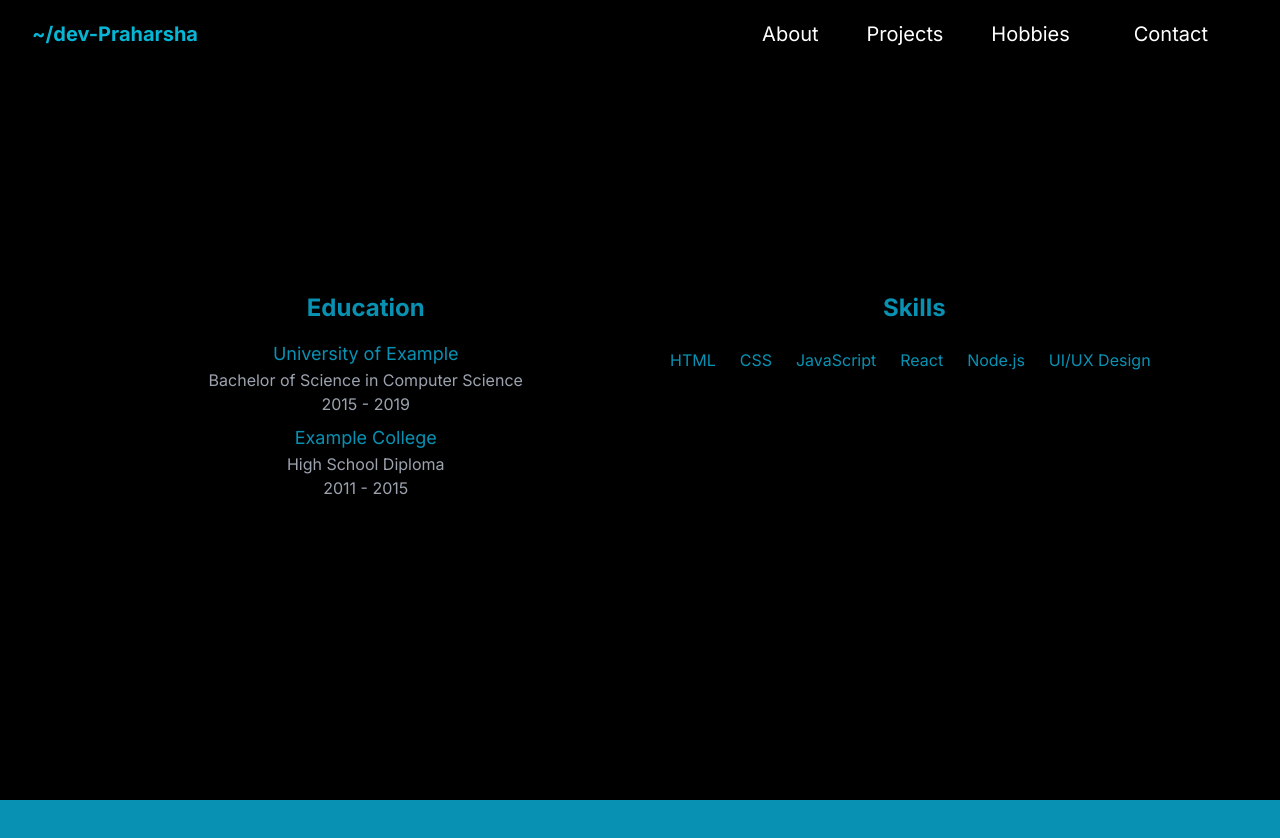
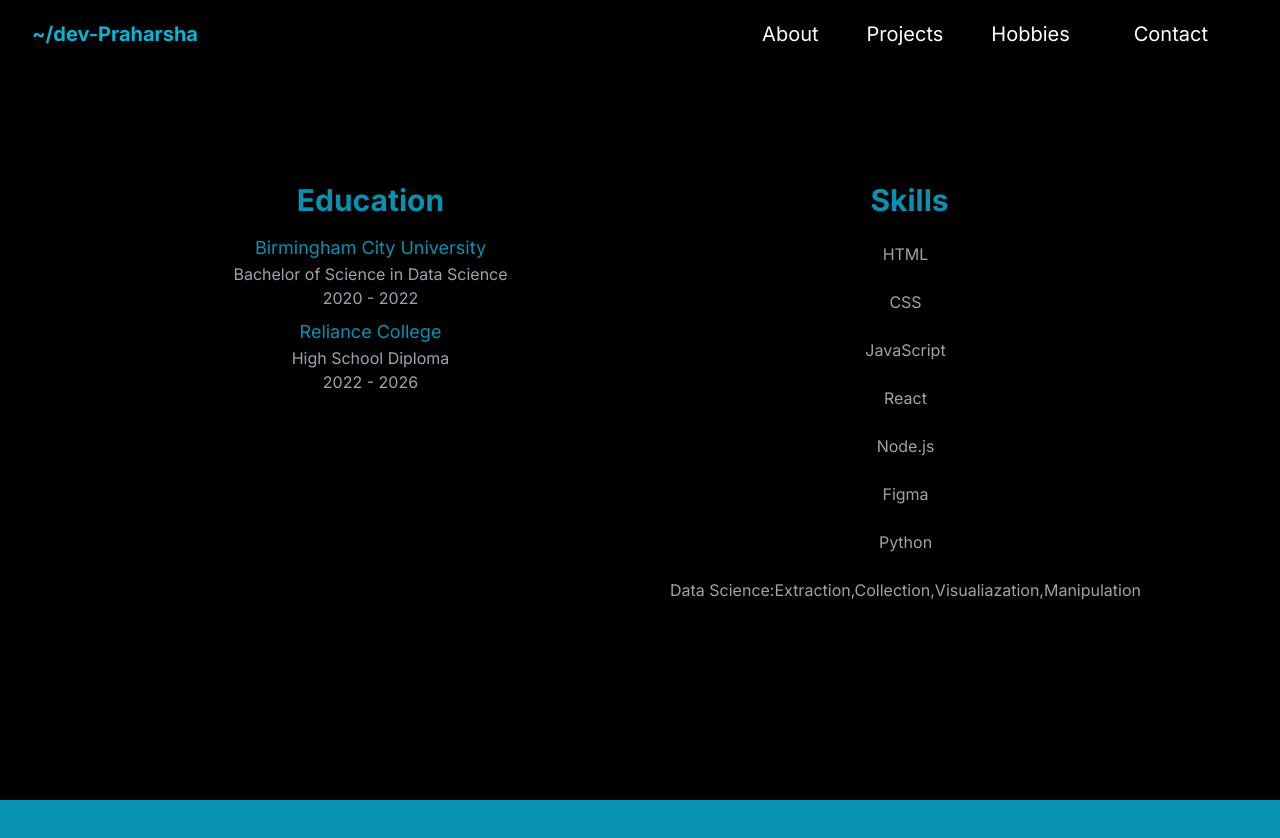
Before and after one commit to Praharshathapa/portfolio-nextjs, a Next.js app: page / in a window 1280 px wide. Shown: the top 838 px of the page. Built offline with nearby package versions, Linux system fonts and the light colour scheme.

Commit message:
chnaged minor fixes

```diff
--- a/components/education.jsx
+++ b/components/education.jsx
@@ -3,25 +3,25 @@ import React from 'react';
 const Education = () => {
     const educationItems = [
         {
-            institution: "University of Example",
-            degree: "Bachelor of Science in Computer Science",
-            year: "2015 - 2019",
+            institution: "Birmingham City University",
+            degree: "Bachelor of Science in Data Science",
+            year: "2020 - 2022",
         },
         {
-            institution: "Example College",
+            institution: "Reliance College",
             degree: "High School Diploma",
-            year: "2011 - 2015",
+            year: "2022 - 2026",
         },
     ];
 
     return (
         <div className=" p-4 rounded shadow-md">
-            <h2 className="text-2xl font-bold mb-4">Education</h2>
+            <h2 className="text-3xl font-bold mb-4">Education</h2>
             <ul>
                 {educationItems.map((item, index) => (
                     <li key={index} className="mb-2">
                         <h3 className="text-lg ">{item.institution}</h3>
-                        <p className="text-gray-400">{item.degree}</p>
+                        <p className="text-gray-400 text-s">{item.degree}</p>
                         <p className="text-gray-400">{item.year}</p>
                     </li>
                 ))}
--- a/components/skills.jsx
+++ b/components/skills.jsx
@@ -1,14 +1,14 @@
 import React from 'react';
 
 const Skills = () => {
-    const skillsList = ["HTML", "CSS", "JavaScript", "React", "Node.js", "UI/UX Design"];
+    const skillsList = ["HTML", "CSS", "JavaScript", "React", "Node.js", "Figma", "Python", "Data Science:Extraction,Collection,Visualiazation,Manipulation"];
 
     return (
         <div className=" p-4 rounded shadow-md">
-            <h2 className="text-2xl font-bold mb-4">Skills</h2>
-            <ul className="flex flex-wrap">
+            <h2 className="text-3xl font-bold mb-4">Skills</h2>
+            <ul className="columns-1 text-s">
                 {skillsList.map((skill, index) => (
-                    <li key={index} className="mr-2 mb-2 p-2   ">
+                    <li key={index} className="mr-2 mb-2 p-2 text-gray-400 ">
                         {skill}
                     </li>
                 ))}
```
